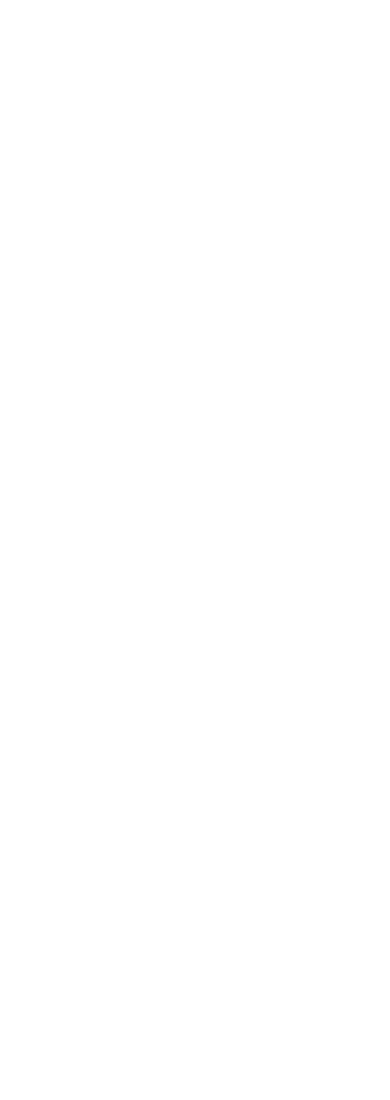
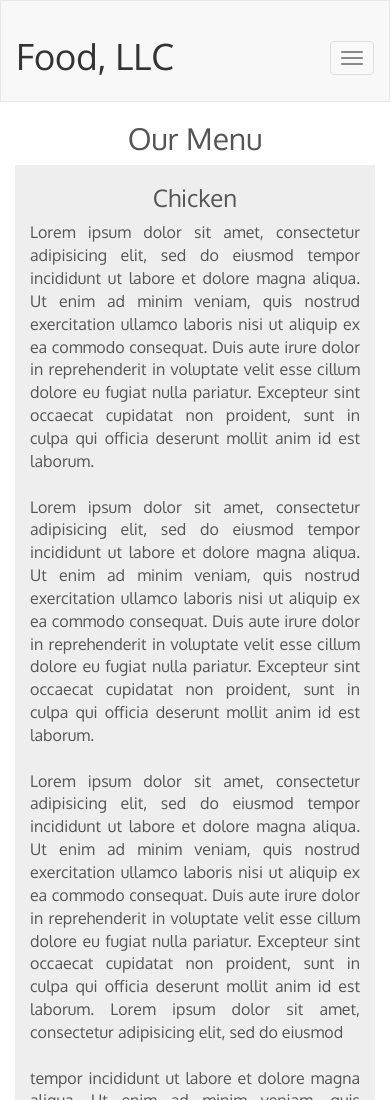
Before and after one commit to Takhine/frontend-coursera-assignment3, a plain HTML site: page module3-solution/index.html in a window 390 px wide. Shown: the top 1100 px of the page. Before the commit the page ends 844 px from the top, so only its background shows below. Drawn offline with Linux system fonts and the light colour scheme.

Commit message:
Updated based on instructions

```diff
--- a/module3-solution/css/styles.css
+++ b/module3-solution/css/styles.css
@@ -0,0 +1,34 @@
+/*Base Styles*/
+body{
+	font-family: 'Oxygen' ,serif;
+	font-size: 16px;
+	color: #555;
+}
+
+/*Navbar Start*/
+.navbar-header{
+	height: 100px;
+}
+.navbar-toggle{
+	margin-top: 40px;
+}
+.navbar-brand a{
+	color: #333;
+	text-decoration: none;
+	font-weight: bold;
+}
+#nav-list li{
+	background: #fff;
+	border:1px solid #000;
+	border-top:none;
+}
+#nav-list li:nth-child(1){
+	border-top:1px solid #000;
+}
+#nav-list li a{
+	color: #222;
+}
+/*Navbar End*/
+#tall-section{
+	background: #eee;
+}
--- a/module3-solution/index.html
+++ b/module3-solution/index.html
@@ -7,10 +7,99 @@
 	<title>Assignment Solution for Module 3</title>
     <link rel="stylesheet" href="css/bootstrap.min.css">
     <link rel="stylesheet" href="css/styles.css">
+    <link href="https://fonts.googleapis.com/css?family=Oxygen:300,400,700&display=swap" rel="stylesheet">
 </head>
 <body>
-
-
+<nav>
+	<div id="header-nav" class="navbar navbar-default">
+		<div class="container">
+			<div class="navbar-header">
+				<div class="navbar-brand" class="pull-left">
+					<a href="index.html"><h1>Food, LLC</h1></a>
+				</div>
+				<button type="button" class="navbar-toggle collapsed" data-toggle="collapse" data-target="#collapsable-nav" aria-expanded="false">
+					<span class="sr-only">Toggle navigation</span>
+					<span class="icon-bar"></span>
+					<span class="icon-bar"></span>
+					<span class="icon-bar"></span>
+				</button>
+			</div>
+			<div id="collapsable-nav" class="collapse navbar-collapse">
+				<ul id="nav-list" class="nav navbar-nav navbar-right visible-xs">
+					<li>
+						<a href="#" class="text-center">
+							<span> Chicken</span>
+						</a>
+					</li>
+					<li>
+						<a href="#" class="text-center">
+							<span> Beef</span>
+						</a>
+					</li>
+					<li>
+						<a href="#" class="text-center">
+							<span> Sushi</span>
+						</a>
+					</li>
+				</ul><!--Nav nav-list-->
+			</div>
+		</div>
+	</div>
+</nav>
+<h2 class="text-center">Our Menu</h2>
+	<div class="container-fluid">
+		<div class="col-xs-12" id="tall-section">
+			<h3 class="text-center">Chicken</h3>
+			<p class="text-justify">Lorem ipsum dolor sit amet, consectetur adipisicing elit, sed do eiusmod
+			tempor incididunt ut labore et dolore magna aliqua. Ut enim ad minim veniam,
+			quis nostrud exercitation ullamco laboris nisi ut aliquip ex ea commodo
+			consequat. Duis aute irure dolor in reprehenderit in voluptate velit esse
+			cillum dolore eu fugiat nulla pariatur. Excepteur sint occaecat cupidatat non
+			proident, sunt in culpa qui officia deserunt mollit anim id est laborum.<br><br>
+			Lorem ipsum dolor sit amet, consectetur adipisicing elit, sed do eiusmod
+			tempor incididunt ut labore et dolore magna aliqua. Ut enim ad minim veniam,
+			quis nostrud exercitation ullamco laboris nisi ut aliquip ex ea commodo
+			consequat. Duis aute irure dolor in reprehenderit in voluptate velit esse
+			cillum dolore eu fugiat nulla pariatur. Excepteur sint occaecat cupidatat non
+			proident, sunt in culpa qui officia deserunt mollit anim id est laborum.<br><br>
+			Lorem ipsum dolor sit amet, consectetur adipisicing elit, sed do eiusmod
+			tempor incididunt ut labore et dolore magna aliqua. Ut enim ad minim veniam,
+			quis nostrud exercitation ullamco laboris nisi ut aliquip ex ea commodo
+			consequat. Duis aute irure dolor in reprehenderit in voluptate velit esse
+			cillum dolore eu fugiat nulla pariatur. Excepteur sint occaecat cupidatat non
+			proident, sunt in culpa qui officia deserunt mollit anim id est laborum.
+			Lorem ipsum dolor sit amet, consectetur adipisicing elit, sed do eiusmod<br><br>
+			tempor incididunt ut labore et dolore magna aliqua. Ut enim ad minim veniam,
+			quis nostrud exercitation ullamco laboris nisi ut aliquip ex ea commodo
+			consequat. Duis aute irure dolor in reprehenderit in voluptate velit esse
+			cillum dolore eu fugiat nulla pariatur. Excepteur sint occaecat cupidatat non
+			proident, sunt in culpa qui officia deserunt mollit anim id est laborum.<br><br>
+			Lorem ipsum dolor sit amet, consectetur adipisicing elit, sed do eiusmod
+			tempor incididunt ut labore et dolore magna aliqua. Ut enim ad minim veniam,
+			quis nostrud exercitation ullamco laboris nisi ut aliquip ex ea commodo
+			consequat. Duis aute irure dolor in reprehenderit in voluptate velit esse
+			cillum dolore eu fugiat nulla pariatur. Excepteur sint occaecat cupidatat non
+			proident, sunt in culpa qui officia deserunt mollit anim id est laborum.<br><br>
+			Lorem ipsum dolor sit amet, consectetur adipisicing elit, sed do eiusmod
+			tempor incididunt ut labore et dolore magna aliqua. Ut enim ad minim veniam,
+			quis nostrud exercitation ullamco laboris nisi ut aliquip ex ea commodo
+			consequat. Duis aute irure dolor in reprehenderit in voluptate velit esse
+			cillum dolore eu fugiat nulla pariatur. Excepteur sint occaecat cupidatat non
+			proident, sunt in culpa qui officia deserunt mollit anim id est laborum.<br><br>
+			Lorem ipsum dolor sit amet, consectetur adipisicing elit, sed do eiusmod
+			tempor incididunt ut labore et dolore magna aliqua. Ut enim ad minim veniam,
+			quis nostrud exercitation ullamco laboris nisi ut aliquip ex ea commodo
+			consequat. Duis aute irure dolor in reprehenderit in voluptate velit esse
+			cillum dolore eu fugiat nulla pariatur. Excepteur sint occaecat cupidatat non
+			proident, sunt in culpa qui officia deserunt mollit anim id est laborum.<br><br>
+			Lorem ipsum dolor sit amet, consectetur adipisicing elit, sed do eiusmod
+			tempor incididunt ut labore et dolore magna aliqua. Ut enim ad minim veniam,
+			quis nostrud exercitation ullamco laboris nisi ut aliquip ex ea commodo
+			consequat. Duis aute irure dolor in reprehenderit in voluptate velit esse
+			cillum dolore eu fugiat nulla pariatur. Excepteur sint occaecat cupidatat non
+			proident, sunt in culpa qui officia deserunt mollit anim id est laborum.</p>
+		</div>
+	</div>
   <script src="js/jquery-1.11.3.min.js"></script>
   <script src="js/bootstrap.min.js"></script>
   <script src="js/script.js"></script>
```
